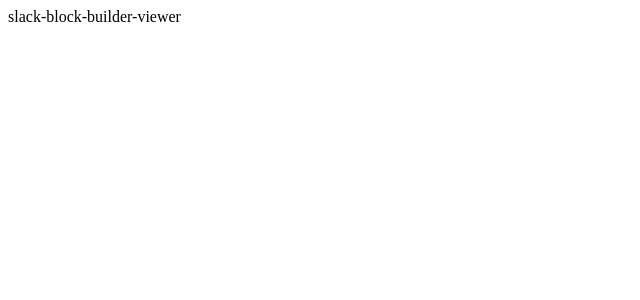
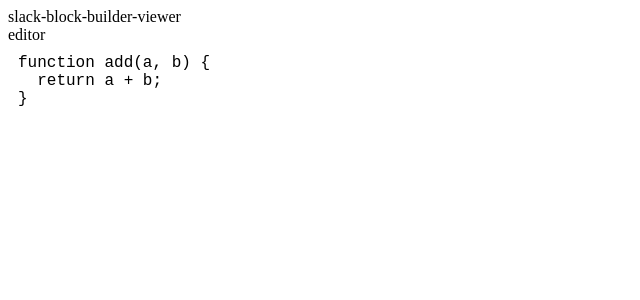
Before and after one commit to zaini/slack-block-builder-viewer, a React (Create React App) app: page / in a window 1280 px wide. Shown: the top 300 px of the page, without its empty margins (0-640 px from the left). Built offline with nearby package versions, Linux system fonts and the light colour scheme; the HTML template or start-up script is replaced by a standard one.

Commit message:
Add code editor

```diff
--- a/package.json
+++ b/package.json
@@ -8,11 +8,14 @@
     "@testing-library/user-event": "^12.1.10",
     "@types/jest": "^26.0.15",
     "@types/node": "^12.0.0",
+    "@types/prismjs": "^1.16.6",
     "@types/react": "^17.0.0",
     "@types/react-dom": "^17.0.0",
+    "prismjs": "^1.24.1",
     "react": "^17.0.2",
     "react-dom": "^17.0.2",
     "react-scripts": "4.0.3",
+    "react-simple-code-editor": "^0.11.0",
     "typescript": "^4.1.2",
     "web-vitals": "^1.0.1"
   },
--- a/src/App.tsx
+++ b/src/App.tsx
@@ -1,7 +1,18 @@
+import { useState } from "react"
+import CodeEditor from "./components/CodeEditor"
+
+const code = `function add(a, b) {
+  return a + b;
+}
+`;
+
 const App = () => {
+  const [value, setValue] = useState(code)
+
   return (
     <div>
       slack-block-builder-viewer
+      <CodeEditor value={value} setValue={setValue} />
     </div>
   )
 }
--- /dev/null
+++ b/src/components/CodeEditor.tsx
@@ -0,0 +1,23 @@
+import Editor from 'react-simple-code-editor';
+import { highlight, languages } from 'prismjs';
+
+const CodeEditor = ({ value, setValue }: { value: string, setValue: React.Dispatch<React.SetStateAction<string>> }) => {
+    return (
+        <div>
+            editor
+
+            <Editor
+                value={value}
+                onValueChange={(code: string) => setValue(code)}
+                highlight={(code: string) => highlight(code, languages.js, 'js')}
+                padding={10}
+                style={{
+                    fontFamily: '"Fira code", "Fira Mono", monospace',
+                    fontSize: 16,
+                }}
+            />
+        </div>
+    )
+}
+
+export default CodeEditor
```
Also changed, not shown: 1 other file (tests, documents, lock files or other folders).
